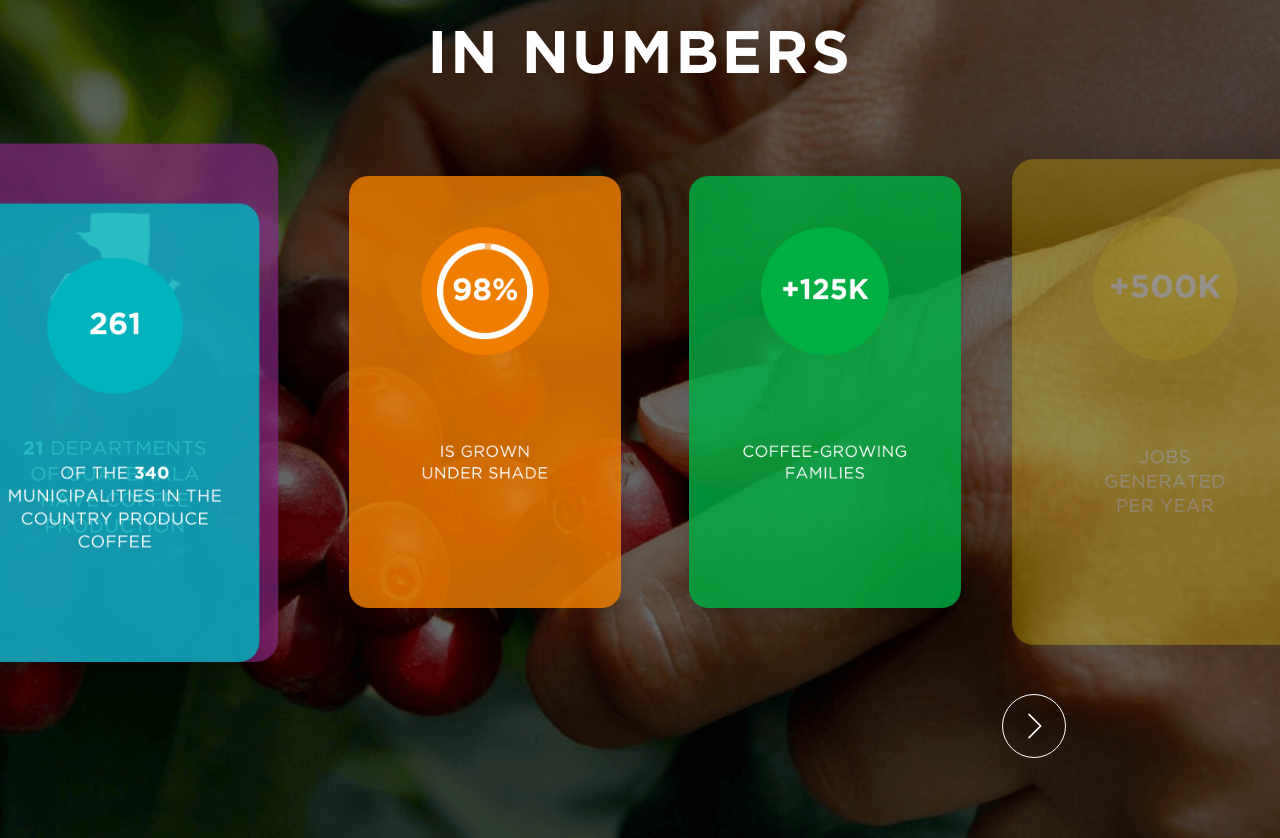
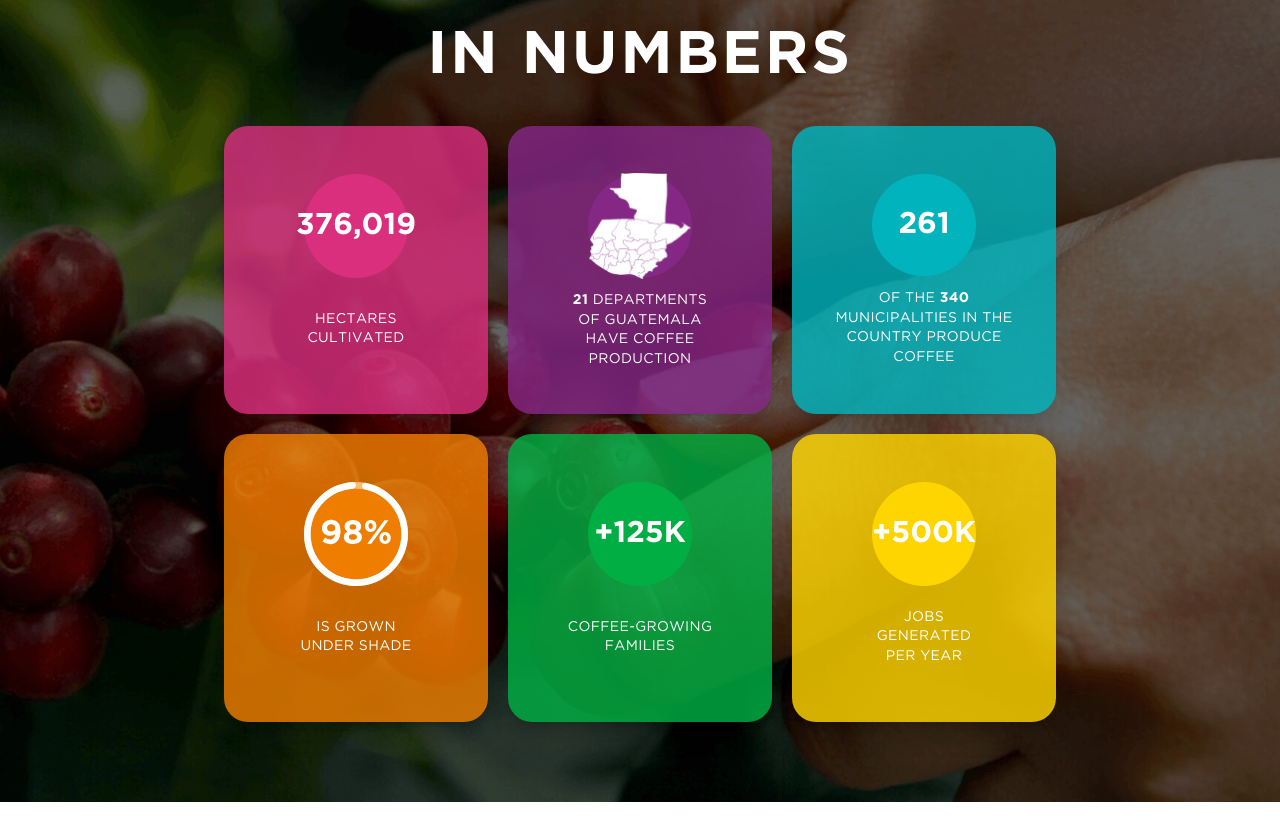
Before and after one commit to Alan4745/front-green-book, a React (Vite) app: page /c1 in a window 1280 px wide. Shown: the part 2454-3292 px from the top of the page. After the commit the page ends 3256 px from the top, so only its background shows below. Built offline with nearby package versions, Linux system fonts and the light colour scheme.

Commit message:
[update]carrusel In numbers now is grib cols-3 with max-with of (65) and static form

```diff
--- a/src/components/C1/Section3C1.jsx
+++ b/src/components/C1/Section3C1.jsx
@@ -68,8 +68,8 @@ const Section3C1 = () => {
                 </h2>
             </div>
 
-            {/* Carrusel de tarjetas */}
-            <div className="flex justify-center items-center mt-25 px-4 ">
+            {/* Grid de tarjetas */}
+            <div className="flex justify-center items-center mt-10 px-10">
                 <CarrouselColor slides={slidesData} />
             </div>
 
--- a/src/components/C1/ui/CarrouselColor.jsx
+++ b/src/components/C1/ui/CarrouselColor.jsx
@@ -1,144 +1,47 @@
-import { useState, useEffect, useMemo } from 'react';
-import { motion, AnimatePresence } from 'framer-motion';
 import CardColor from './CardColor';
 
 const CarrouselColor = ({ slides = [] }) => {
-    // `flatSlides`: Aplana las tarjetas de la prop `slides` para que sea un arreglo plano.
-    const flatSlides = useMemo(() => slides.flat(), [slides]);
-
-    const totalCards = flatSlides.length; // Número total de tarjetas
-    const visibleCount = 4; // Número de tarjetas visibles al mismo tiempo
-
-    const [startIndex, setStartIndex] = useState(0); // Índice de la tarjeta actual
-    const [isPaused, setIsPaused] = useState(false); // Pausa el carrusel al pasar el ratón
-
-    // Estado para el tamaño de la ventana
-    const [windowWidth, setWindowWidth] = useState(window.innerWidth);
-
-    // Actualizar el tamaño de la ventana al cambiar el tamaño de la pantalla
-    useEffect(() => {
-        const handleResize = () => setWindowWidth(window.innerWidth);
-
-        window.addEventListener("resize", handleResize);
-
-        return () => {
-            window.removeEventListener("resize", handleResize);
-        };
-    }, []);
-
-    // Ajuste dinámico del margen superior (mt)
-    const marginTop = windowWidth > 1600 ? 'mt-12' : '-mt-16'; // 12 si es mayor a 1600px, 6 si no
-
-    // Ajuste dinámico del gap-y (espaciado vertical entre las tarjetas)
-    const gapYSize = windowWidth > 1600 ? 'gap-y-12' : 'gap-y-2'; // Ajuste dinámico, 12 si es mayor a 1600px, 8 si no
-
-    // Ajuste dinámico del gap-x (espaciado horizontal entre las tarjetas)
-    const gapXSize = windowWidth > 1600 ? 'gap-x-4' : '-gap-x-[2vh]'; // Ajuste dinámico, 4 si es mayor a 1600px, 2 si no
-
-    // `getVisibleCards`: Función que obtiene las tarjetas visibles (en este caso, 4)
-    const getVisibleCards = () => {
-        if (totalCards === 0) return [];
-        return Array.from({ length: visibleCount }, (_, i) => {
-            return flatSlides[(startIndex + i) % totalCards];
-        });
-    };
-
-    // Avanza al siguiente slide
-    const nextSlide = () => {
-        if (totalCards === 0) return;
-        setStartIndex((prev) => (prev + 1) % totalCards); // Cicla a través de las tarjetas
-    };
-
-    // Retrocede al slide anterior
-    const prevSlide = () => {
-        if (totalCards === 0) return;
-        setStartIndex((prev) => (prev - 1 + totalCards) % totalCards); // Cicla hacia atrás
-    };
-
-    // Autoplay: Si hay más de 1 tarjeta, avanza automáticamente cada 3 segundos, pero se pausa al pasar el ratón.
-    useEffect(() => {
-        if (totalCards <= 1) return;
-        const id = setInterval(() => {
-            if (!isPaused) nextSlide();
-        }, 3000);
-        return () => clearInterval(id); // Limpia el intervalo al salir
-    }, [isPaused, totalCards, startIndex]);
-
-    // Variantes de animación para cada tarjeta
-    const itemVariants = {
-        initial: { opacity: 0, y: 10, scale: 0.9 },  // Un poco más pequeño (90%) al principio
-        animate: {
-            opacity: 1,
-            y: 0,
-            scale: window.innerWidth > 1600 ? 1 : 0.8,  // Escala dinámicamente (100% si pantalla grande, 90% si pequeña)
-            transition: { duration: 0.35, ease: 'easeOut' }
-        },
-        exit: {
-            opacity: 0,
-            y: -8,
-            scale: 0.9,  // 90% del tamaño original al salir
-            transition: { duration: 0.25, ease: 'easeIn' }
-        }
-    };
+    // Aplana el array por si viene anidado
+    const flatSlides = slides.flat();
 
     return (
-        <div className={`relative w-full px-4 ${marginTop}`}>
-            {/* Contenedor de tarjetas */}
-            <div
-                className={`flex justify-center items-end ${gapXSize} ${gapYSize} mb-8`}
-                onMouseEnter={() => setIsPaused(true)} // Pausa cuando el ratón pasa sobre el carrusel
-                onMouseLeave={() => setIsPaused(false)} // Reanuda cuando el ratón sale del carrusel
-                aria-live="polite"
-            >
-                {/* Animación de la entrada y salida de las tarjetas */}
-                <AnimatePresence initial={false} mode="popLayout">
-                    {getVisibleCards().map((card, index) => (
-                        <motion.div
-                            key={`${card.mainText}-${(startIndex + index) % (totalCards || 1)}`} // Key única por cada tarjeta
-                            variants={itemVariants} // Aplica las animaciones definidas
-                            initial="initial"
-                            animate="animate"
-                            exit="exit"
-                            className={`
-                                flex-shrink-0
-                                transition-transform duration-300 ease-in-out
-                                transform
-                                ${index === 0 ? 'scale-[120%] origin-bottom mr-[3.7vh] z-10' : 'scale-[100%]'}
-                            `}
-                            style={{ willChange: 'transform, opacity' }}
-                        >
+        <div className="w-full px-6">
+            {/* Grid 3 columnas × 2 filas — estático, sin animaciones */}
+            <div className="grid grid-cols-3 gap-x-5 gap-y-5 max-w-[65vw] mx-auto">
+                {flatSlides.map((card, index) => (
+                    <div key={index}>
                         <CardColor
                             bgColor={card.bgColor}
                             circleColor={card.circleColor}
+                            width="w-full"
+                            height="h-[36vh]"
                         >
-                                <div className="flex flex-col items-center h-full py-8">
+                            <div className="flex flex-col items-center h-full py-4">
                                 <div
-                                        className="flex items-center justify-center h-[20vh] w-[20vh] rounded-full"
+                                    className="flex items-center justify-center h-[13vh] w-[13vh] rounded-full"
                                     style={{ backgroundColor: card.circleColor }}
                                 >
-                                        {/* Si hay imagen, se muestra, si no, se muestra el texto */}
                                     {card.image ? (
                                         <img
                                             src={card.image}
                                             alt="Imagen"
                                             className="object-contain"
                                             style={{
-                                                    width: card.imageWidth || '18vw', // Ancho de la imagen
-                                                    height: card.imageHeight || '18vw' // Altura de la imagen
+                                                width: card.imageWidth || '10vh',
+                                                height: card.imageHeight || '10vh'
                                             }}
                                         />
                                     ) : (
                                         <h2
-                                                className="text-4xl text-white text-center"
+                                            className="text-3xl text-white text-center"
                                             style={{ fontFamily: 'GothamBold' }}
                                         >
                                             {card.mainText}
                                         </h2>
                                     )}
                                 </div>
-                                    <div className="flex-grow flex items-center justify-center mt-4">
-                                        {/* Descripción */}
-                                        <p className="text-center text-xl uppercase tracking-wide leading-tight">
+                                <div className="flex-grow flex items-center justify-center mt-3">
+                                    <p className="text-center text-sm uppercase tracking-wide leading-tight">
                                         {card.description.split('\n').map((line, i) => (
                                             <span key={i}>
                                                 {line.split(/(\d+)/).map((part, j) =>
@@ -155,23 +58,8 @@ const CarrouselColor = ({ slides = [] }) => {
                                 </div>
                             </div>
                         </CardColor>
-                        </motion.div>
+                    </div>
                 ))}
-                </AnimatePresence>
-            </div>
-
-            {/* Controles de navegación */}
-            <div className="flex  justify-end w-[85%] ">
-                {/* Botón de siguiente */}
-                <button
-                    onClick={nextSlide}
-                    className="w-16 h-16 rounded-full border-[0.2vh] border-white flex items-center justify-center text-white transition-transform duration-200 hover:scale-110"
-                    aria-label="Siguiente"
-                >
-                    <svg className="w-10 h-10" fill="none" stroke="currentColor" viewBox="0 0 24 24">
-                        <path strokeLinecap="round" strokeLinejoin="round" strokeWidth={1} d="M9 5l7 7-7 7" />
-                    </svg>
-                </button>
             </div>
         </div>
     );
```
Lines whose indentation alone changed are shown as unchanged.
